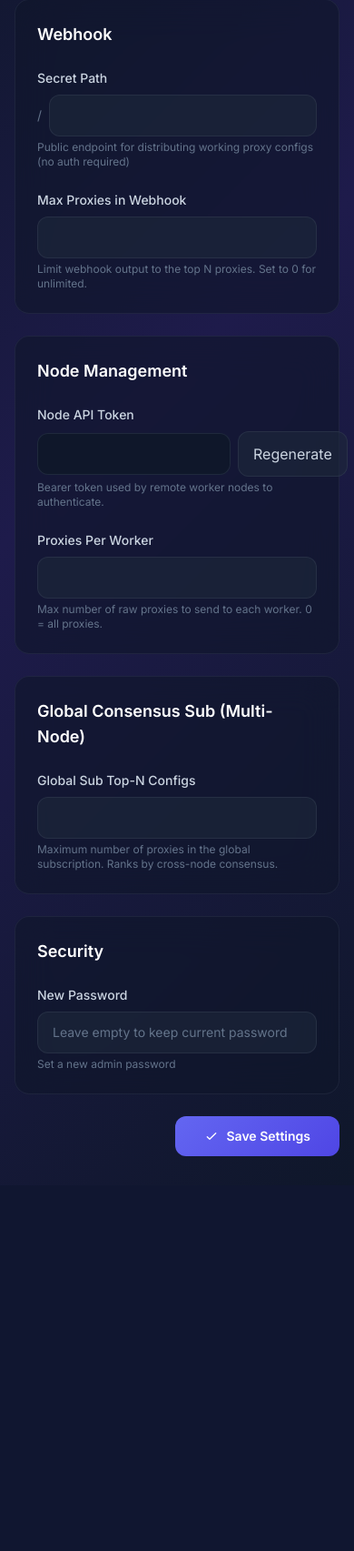
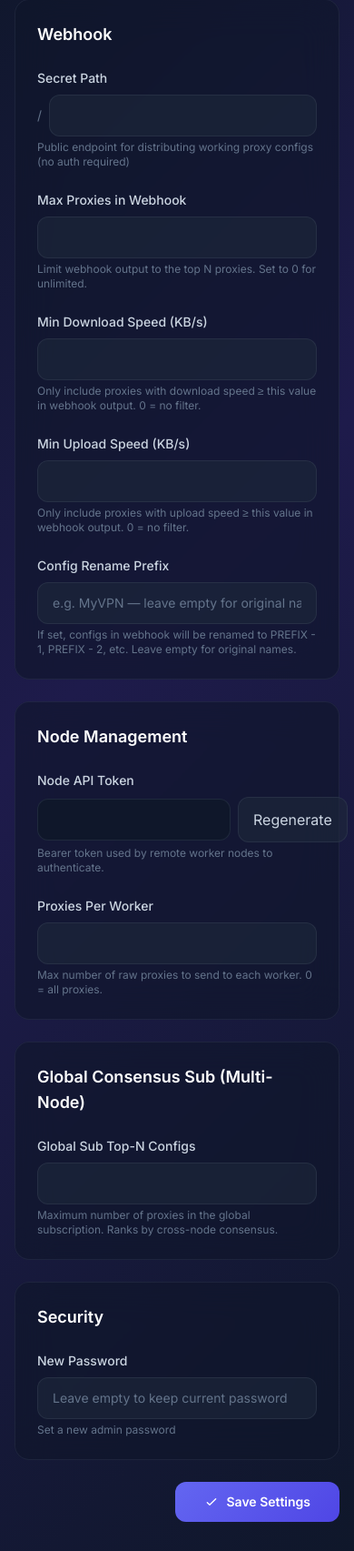
Before and after one commit to GoGoButters/VLESS-Checker, a FastAPI app: template templates/settings.html in a window 390 px wide. Shown: the part 1035-2740 px from the top of the page at 91% size. Before the commit the page ends 2306 px from the top, so only its background shows below. Run offline with FastAPI, Linux system fonts and the light colour scheme; the template is opened without the code that fills it, so the values that code supplies are empty.

Commit message:
feat: webhook speed filtering, config rename prefix, fix nav_subs i18n, fix mobile copy button

```diff
--- a/database.py
+++ b/database.py
@@ -80,6 +80,11 @@ class Settings(SQLModel, table=True):
     node_api_token: str = Field(default="")
     node_check_top_n: int = Field(default=50)
 
+    # Webhook filtering
+    webhook_min_dl_kbps: int = Field(default=0)   # min download speed (KB/s), 0 = no filter
+    webhook_min_ul_kbps: int = Field(default=0)   # min upload speed (KB/s), 0 = no filter
+    webhook_rename_prefix: str = Field(default="")  # optional rename prefix for configs
+
     # Global Consensus settings
     global_sub_min_nodes: int = Field(default=1)
     global_sub_top_n: int = Field(default=50)
@@ -142,6 +147,9 @@ def _migrate_db():
             ("node_check_top_n", "INTEGER DEFAULT 50"),
             ("global_sub_min_nodes", "INTEGER DEFAULT 1"),
             ("global_sub_top_n", "INTEGER DEFAULT 50"),
+            ("webhook_min_dl_kbps", "INTEGER DEFAULT 0"),
+            ("webhook_min_ul_kbps", "INTEGER DEFAULT 0"),
+            ("webhook_rename_prefix", "TEXT DEFAULT ''"),
         ]
         for col_name, col_def in settings_migrations:
             if col_name not in existing:
--- a/main.py
+++ b/main.py
@@ -40,7 +40,7 @@ from auth import (
 from subs_manager import fetch_and_parse_subscriptions
 from scheduler import start_scheduler, scheduler_status
 from log_buffer import log_buffer, setup_log_buffer
-# from proxy_parsers import replace_proxy_remark
+from proxy_parsers import replace_proxy_remark
 
 # ---------------------------------------------------------------------------
 # Logging
@@ -396,6 +396,9 @@ async def settings_save(
     speed_test_top_n: int = Form(0),
     node_check_top_n: int = Form(50),
     global_sub_top_n: int = Form(50),
+    webhook_min_dl_kbps: int = Form(0),
+    webhook_min_ul_kbps: int = Form(0),
+    webhook_rename_prefix: str = Form(""),
     new_password: str = Form(""),
 ):
     user = get_current_user(request)
@@ -413,6 +416,9 @@ async def settings_save(
             settings.speed_test_top_n = max(0, speed_test_top_n)
             settings.node_check_top_n = max(1, node_check_top_n)
             settings.global_sub_top_n = max(0, global_sub_top_n)
+            settings.webhook_min_dl_kbps = max(0, webhook_min_dl_kbps)
+            settings.webhook_min_ul_kbps = max(0, webhook_min_ul_kbps)
+            settings.webhook_rename_prefix = webhook_rename_prefix.strip()
             if new_password.strip():
                 settings.admin_pass_hash = hash_password(new_password.strip())
             session.add(settings)
@@ -805,6 +811,39 @@ async def api_fetch_status():
 # ---------------------------------------------------------------------------
 # WEBHOOK — Public proxy distribution (from node results)
 # ---------------------------------------------------------------------------
+def _apply_webhook_filters(proxy_urls: list[str], speeds: dict, settings) -> list[str]:
+    """Filter proxies by min speed thresholds and optionally rename them.
+
+    Args:
+        proxy_urls: list of raw_url strings (already sorted)
+        speeds: dict mapping raw_url -> {"dl": int, "ul": int} (best values)
+        settings: Settings object with webhook_min_dl_kbps, webhook_min_ul_kbps, webhook_rename_prefix
+    Returns:
+        list of final proxy URL strings
+    """
+    min_dl = settings.webhook_min_dl_kbps or 0
+    min_ul = settings.webhook_min_ul_kbps or 0
+    prefix = (settings.webhook_rename_prefix or "").strip()
+
+    filtered = []
+    for url in proxy_urls:
+        sp = speeds.get(url, {"dl": 0, "ul": 0})
+        if min_dl > 0 and sp["dl"] < min_dl:
+            continue
+        if min_ul > 0 and sp["ul"] < min_ul:
+            continue
+        filtered.append(url)
+
+    # Rename if prefix is set
+    if prefix:
+        renamed = []
+        for i, url in enumerate(filtered, start=1):
+            renamed.append(replace_proxy_remark(url, f"{prefix} - {i}"))
+        return renamed
+
+    return filtered
+
+
 @app.get("/{secret_path:path}")
 async def webhook_output(secret_path: str):
     with Session(engine) as session:
@@ -834,16 +873,16 @@ async def webhook_output(secret_path: str):
             if settings.webhook_max_proxies > 0:
                 proxies = proxies[:settings.webhook_max_proxies]
 
-            lines = []
-            for i, p in enumerate(proxies, start=1):
-                lines.append(p.raw_url)
+            urls = [p.raw_url for p in proxies]
+            speeds = {p.raw_url: {"dl": p.download_speed_kbps, "ul": p.upload_speed_kbps} for p in proxies}
+            lines = _apply_webhook_filters(urls, speeds, settings)
             return PlainTextResponse("\n".join(lines), media_type="text/plain; charset=utf-8")
 
         # Global Consensus Webhook: {webhook_secret_path}/global
         global_prefix = f"{settings.webhook_secret_path}/global"
         if secret_path == global_prefix:
             # Aggregate all node results
-            stats = defaultdict(lambda: {"passes": 0, "speed_scores": []})
+            stats = defaultdict(lambda: {"passes": 0, "speed_scores": [], "dl_max": 0, "ul_max": 0})
 
             node_results = session.exec(select(NodeProxyResult)).all()
             for np_r in node_results:
@@ -851,6 +890,8 @@ async def webhook_output(secret_path: str):
                     link = np_r.raw_url
                     stats[link]["passes"] += 1
                     stats[link]["speed_scores"].append(np_r.speed_score)
+                    stats[link]["dl_max"] = max(stats[link]["dl_max"], np_r.download_speed_kbps)
+                    stats[link]["ul_max"] = max(stats[link]["ul_max"], np_r.upload_speed_kbps)
 
             consensus_list = []
             for link, data in stats.items():
@@ -858,7 +899,9 @@ async def webhook_output(secret_path: str):
                 consensus_list.append({
                     "link": link,
                     "passes": data["passes"],
-                    "avg_speed": avg_speed
+                    "avg_speed": avg_speed,
+                    "dl": data["dl_max"],
+                    "ul": data["ul_max"],
                 })
 
             consensus_list.sort(key=lambda x: (x["passes"], x["avg_speed"]), reverse=True)
@@ -867,9 +910,9 @@ async def webhook_output(secret_path: str):
             if top_n > 0:
                 consensus_list = consensus_list[:top_n]
 
-            lines = []
-            for i, p in enumerate(consensus_list, start=1):
-                lines.append(p["link"])
+            urls = [p["link"] for p in consensus_list]
+            speeds = {p["link"]: {"dl": p["dl"], "ul": p["ul"]} for p in consensus_list}
+            lines = _apply_webhook_filters(urls, speeds, settings)
             return PlainTextResponse("\n".join(lines), media_type="text/plain; charset=utf-8")
 
         # Main webhook — best proxies across all nodes
@@ -895,9 +938,9 @@ async def webhook_output(secret_path: str):
         if settings.webhook_max_proxies > 0:
             proxies = proxies[:settings.webhook_max_proxies]
 
-    lines = []
-    for i, p in enumerate(proxies, start=1):
-        lines.append(p.raw_url)
+    urls = [p.raw_url for p in proxies]
+    speeds = {p.raw_url: {"dl": p.download_speed_kbps, "ul": p.upload_speed_kbps} for p in proxies}
+    lines = _apply_webhook_filters(urls, speeds, settings)
 
     text = "\n".join(lines)
     return PlainTextResponse(text, media_type="text/plain; charset=utf-8")
--- a/templates/settings.html
+++ b/templates/settings.html
@@ -83,6 +83,30 @@
                     class="w-full px-4 py-3 rounded-xl bg-slate-800/60 border border-slate-600/30 text-white outline-none text-sm">
                 <p class="text-xs text-slate-500 mt-1">{{ t(request, 'settings_max_webhook_desc', default='Limit webhook output to the top N proxies. Set to 0 for unlimited.') }}</p>
             </div>
+            <div class="grid grid-cols-1 md:grid-cols-2 gap-6">
+                <div>
+                    <label for="webhook_min_dl_kbps" class="block text-sm font-medium text-slate-300 mb-2">{{ t(request, 'settings_min_dl', default='Min Download Speed (KB/s)') }}</label>
+                    <input type="number" name="webhook_min_dl_kbps" id="webhook_min_dl_kbps" min="0" max="100000"
+                        value="{{ settings.webhook_min_dl_kbps }}"
+                        class="w-full px-4 py-3 rounded-xl bg-slate-800/60 border border-slate-600/30 text-white outline-none text-sm">
+                    <p class="text-xs text-slate-500 mt-1">{{ t(request, 'settings_min_dl_desc', default='Only include proxies with download speed ≥ this value. 0 = no filter.') }}</p>
+                </div>
+                <div>
+                    <label for="webhook_min_ul_kbps" class="block text-sm font-medium text-slate-300 mb-2">{{ t(request, 'settings_min_ul', default='Min Upload Speed (KB/s)') }}</label>
+                    <input type="number" name="webhook_min_ul_kbps" id="webhook_min_ul_kbps" min="0" max="100000"
+                        value="{{ settings.webhook_min_ul_kbps }}"
+                        class="w-full px-4 py-3 rounded-xl bg-slate-800/60 border border-slate-600/30 text-white outline-none text-sm">
+                    <p class="text-xs text-slate-500 mt-1">{{ t(request, 'settings_min_ul_desc', default='Only include proxies with upload speed ≥ this value. 0 = no filter.') }}</p>
+                </div>
+            </div>
+            <div>
+                <label for="webhook_rename_prefix" class="block text-sm font-medium text-slate-300 mb-2">{{ t(request, 'settings_rename_prefix', default='Config Rename Prefix') }}</label>
+                <input type="text" name="webhook_rename_prefix" id="webhook_rename_prefix"
+                    value="{{ settings.webhook_rename_prefix }}"
+                    class="w-full px-4 py-3 rounded-xl bg-slate-800/60 border border-slate-600/30 text-white placeholder-slate-500 outline-none text-sm"
+                    placeholder="{{ t(request, 'settings_rename_placeholder', default='e.g. MyVPN — leave empty for original names') }}">
+                <p class="text-xs text-slate-500 mt-1">{{ t(request, 'settings_rename_prefix_desc', default='If set, configs will be renamed to PREFIX - 1, PREFIX - 2, etc. Leave empty for original names.') }}</p>
+            </div>
         </div>
     </div>
 
--- a/templates/subscriptions.html
+++ b/templates/subscriptions.html
@@ -1,10 +1,10 @@
 {% extends "base.html" %}
-{% block title %}{{ t(request, 'nav_subs') }} — {{ t(request, 'app_title') }}{% endblock %}
+{% block title %}{{ t(request, 'subs_title') }} — {{ t(request, 'app_title') }}{% endblock %}
 
 {% block content %}
 <div class="flex items-center justify-between mb-8">
     <div>
-        <h1 class="text-3xl font-bold text-white">{{ t(request, 'nav_subs') }}</h1>
+        <h1 class="text-3xl font-bold text-white">{{ t(request, 'subs_title') }}</h1>
         <p class="text-slate-400 mt-1">{{ t(request, 'subs_desc', default='Manage your Proxy subscription sources') }}</p>
     </div>
     <span class="text-sm text-slate-500">{{ subs|length }} {{ t(request, 'subs_source', default='source') }}{{ 's' if subs|length != 1 else '' }}</span>
```
Also changed, not shown: i18n.py (+18 -2 lines), proxy_parsers.py (+28 -0 lines), templates/dashboard.html (+44 -2 lines).
